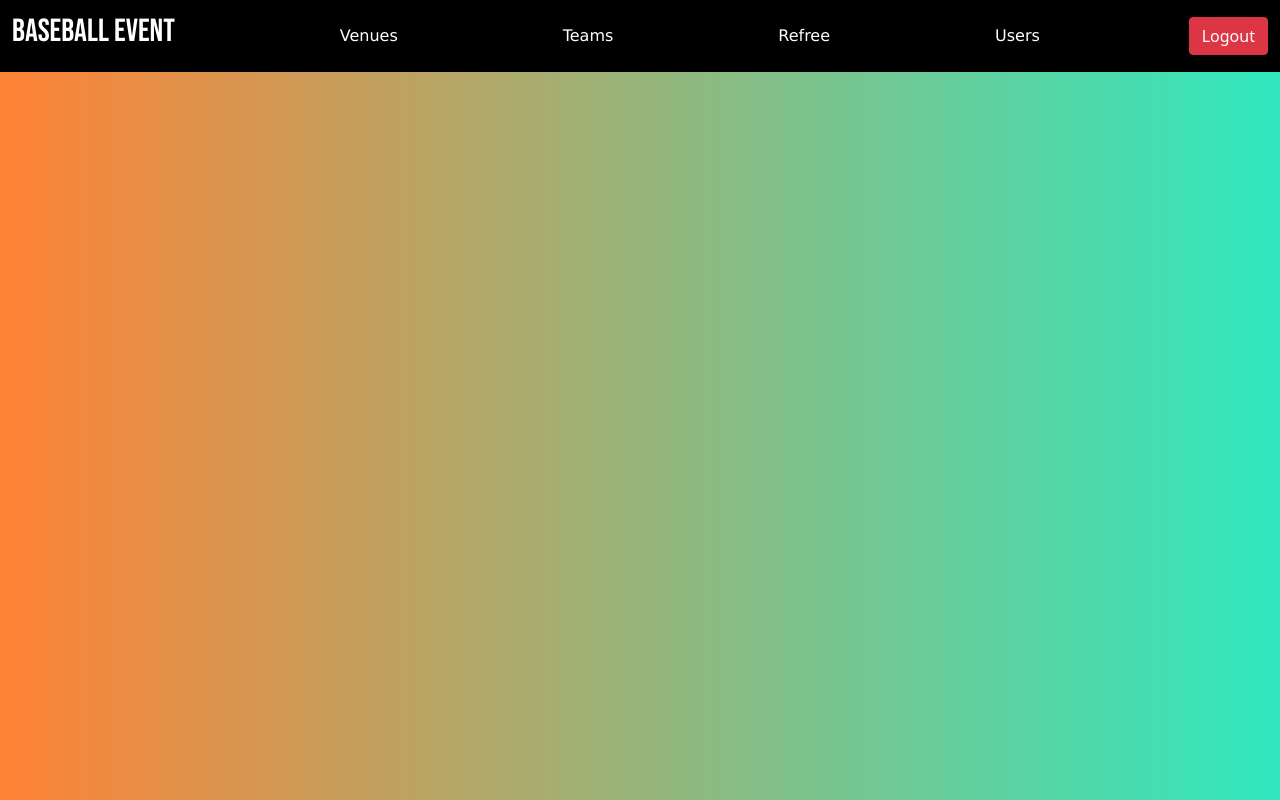
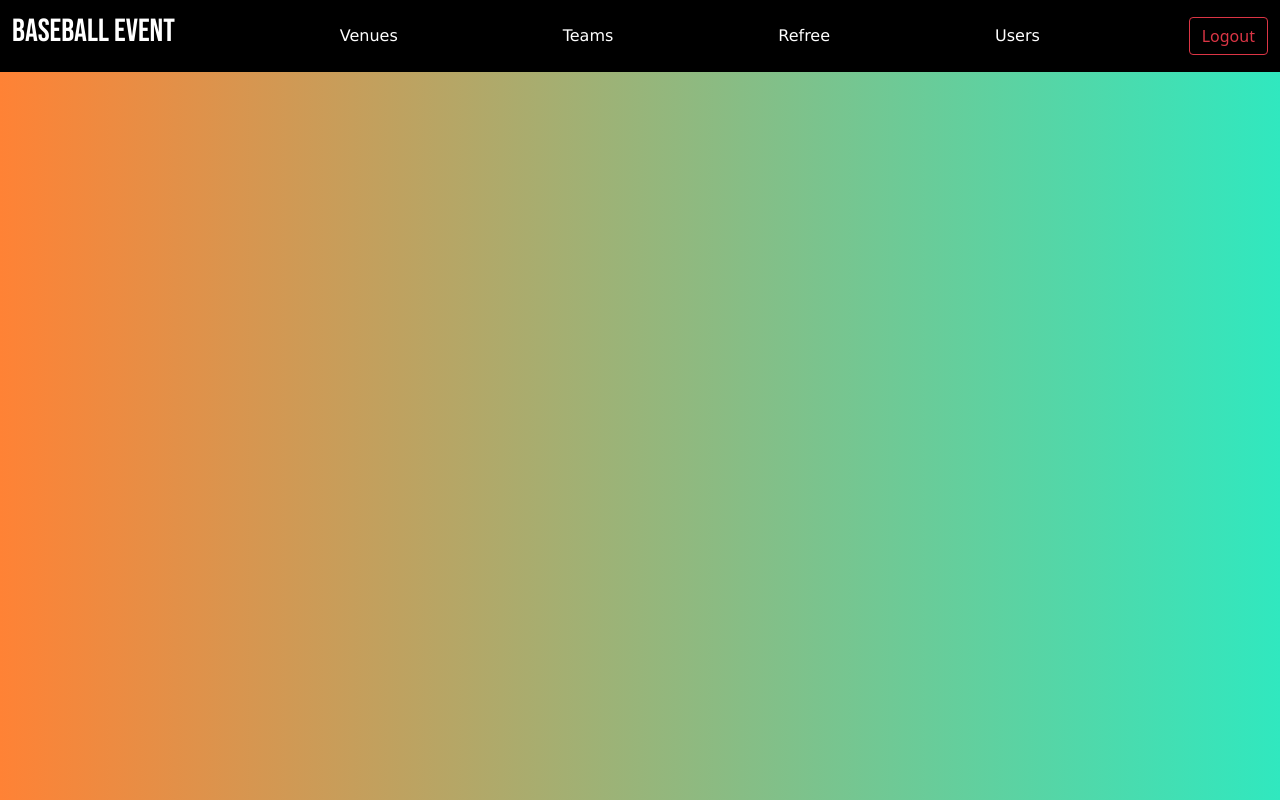
Before and after one commit to Dakshan444/baseball-frontend, an Angular app: page /admin in a window 1280 px wide. Built offline with nearby package versions, Linux system fonts and the light colour scheme.

Commit message:
frontend changes

```diff
--- a/src/app/admin/admin.component.html
+++ b/src/app/admin/admin.component.html
@@ -9,7 +9,7 @@
         <a class="nav-link" id="adminRefree" routerLink="refree">Refree</a>
         <a class="nav-link" routerLink="display" >Users</a>
         <div class="d-flex">
-            <button class="btn btn-danger" (click)="logout()">Logout</button>
+            <button class="btn btn-outline-danger" (click)="logout()">Logout</button>
         </div>
     </div>
 </div>
```
